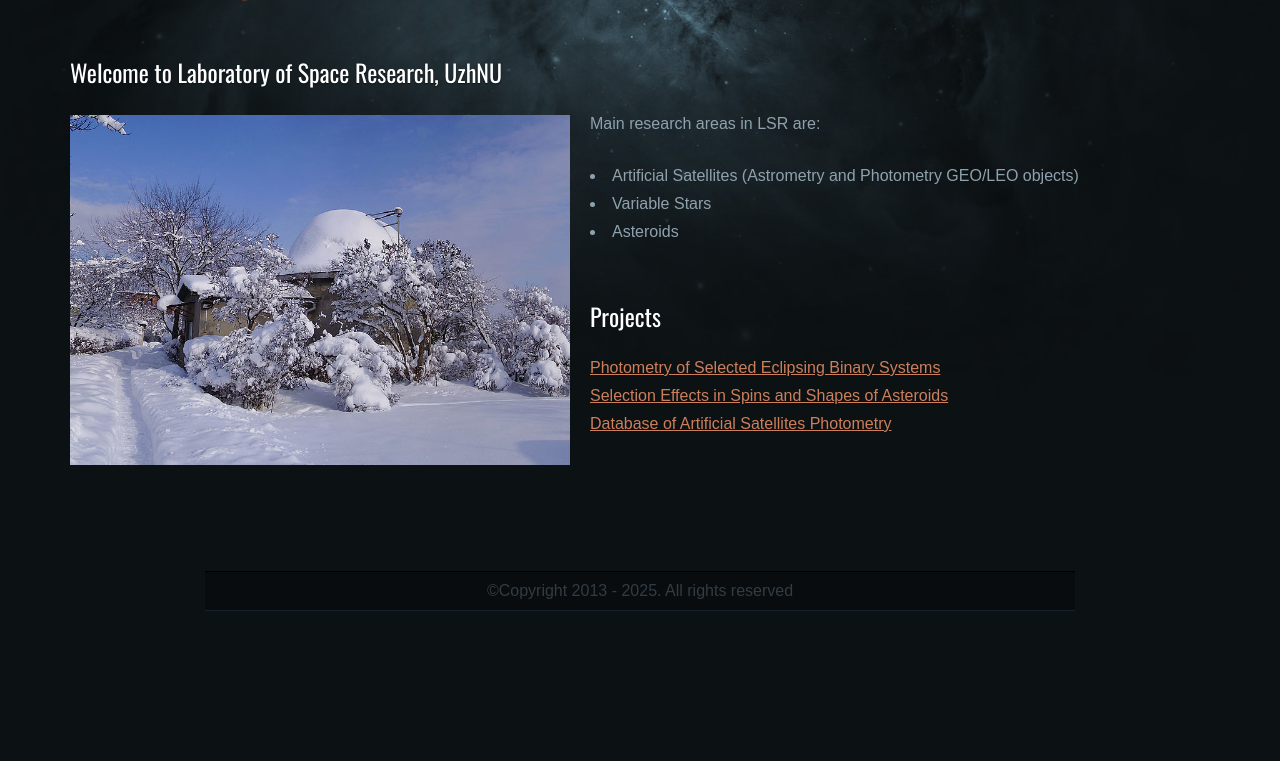
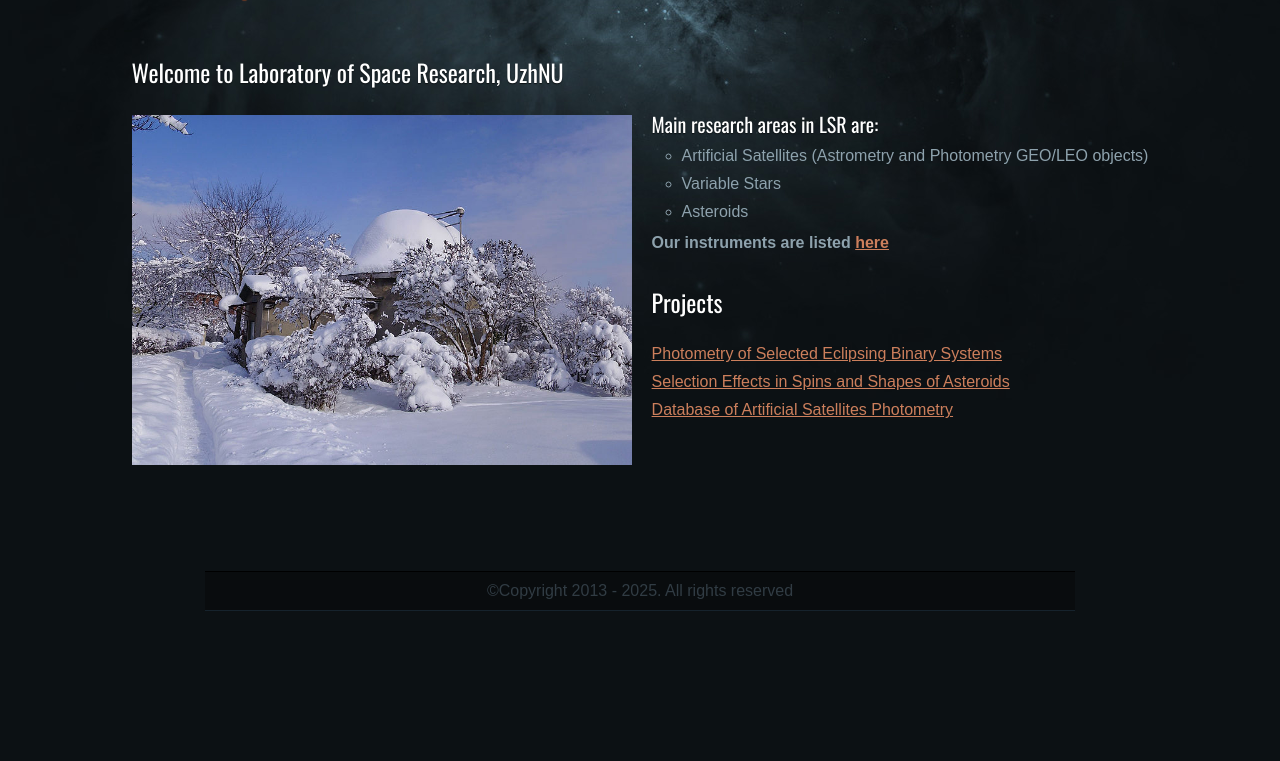
Before and after one commit to vkudak/lkd_site_flask, a Flask app: page / in a window 1280 px wide. Shown: the part 170-931 px from the top of the page. Run offline with Flask 2, Linux system fonts and the light colour scheme; parts of the project's set-up code (start-up, migrations or seed data) failed here and were passed over; some libraries are stand-ins or nearby versions.

Commit message:
Add Instruments link on home page Fix html

```diff
--- a/app/templates/about.html
+++ b/app/templates/about.html
@@ -57,7 +57,8 @@
                             <img src="{{url_for('static', filename='images/AVR2.jpg')}}"
                             style="  display: block;
                                       margin-left: auto;
-                                      margin-right: auto;"
+                                      margin-right: auto;
+                                      max-width: 100%;"
                              alt="Welcome Image" />
                         </div>`;
                     break;
--- a/app/templates/index.html
+++ b/app/templates/index.html
@@ -2,24 +2,26 @@
         {% block content %}
         <!--<div id="page">-->
             <!--<div id="content">-->
-                <div id="post1">
+                <div id="post1" style="display: table">
                 <br>
+
                     <h2>Welcome to Laboratory of Space Research, UzhNU</h2>
                     <img class="alignleft" src="{{url_for('static', filename='images/AVR2.jpg') }}"
                     width="500" height="350" alt="" />
-                    <p> Main research areas in LSR are: <br>
-                        <li>Artificial Satellites (Astrometry and Photometry GEO/LEO objects)</li>
-                        <li> Variable Stars </li>
-                        <li> Asteroids </li>
-                    <br>
+{#                    <p style="margin-bottom: 0.2em"> <b> Main research areas in LSR are: </b></p>#}
+                    <h3 style="margin-bottom: 0.2em"> Main research areas in LSR are:</h3>
+                        <ul style="list-style: circle; margin-bottom: 0.2em; margin-left: auto; margin-right: auto; padding-left: 550px">
+                            <li style="border-top: none; padding: 0; border-bottom: none">Artificial Satellites (Astrometry and Photometry GEO/LEO objects)</li>
+                            <li style="border-top: none; padding: 0; border-bottom: none"> Variable Stars </li>
+                            <li style="border-top: none; padding: 0; border-bottom: none"> Asteroids </li>
+                        </ul>
+                    <p style="margin-bottom: 0.2em"> <b>Our instruments are listed <a href="{{ url_for('home.about') }}">here</a> </b></p>
                     <br>
 
                         <h2> Projects </h2>
                             <a href="{{ url_for('eb.eb_phot') }}"> Photometry of Selected Eclipsing Binary Systems </a><br>
                             <a href=http://hebe.astro.amu.edu.pl/p_about.php> Selection Effects in Spins and Shapes of Asteroids </a><br>
                             <a href="{{ url_for('sat.sat_phot') }}"> Database of Artificial Satellites Photometry</a>
-
-                    </p>
 
                 </div>
 
```
Also changed, not shown: app/static/style.css (+5 -3 lines).
